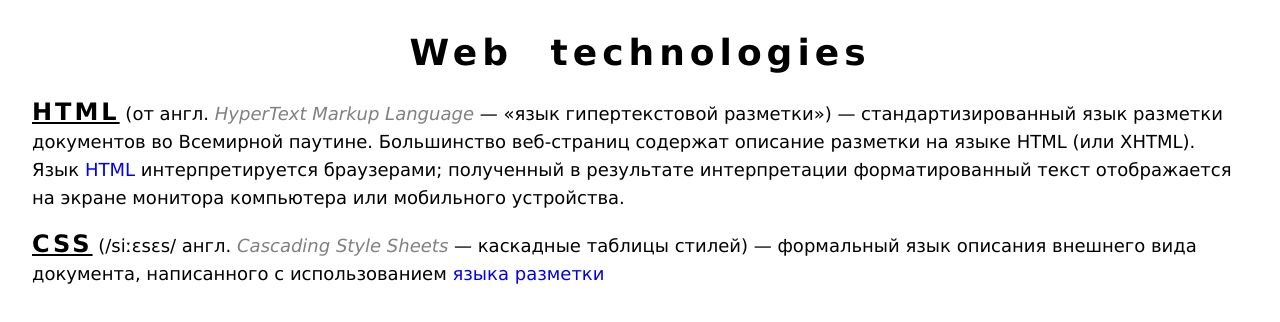
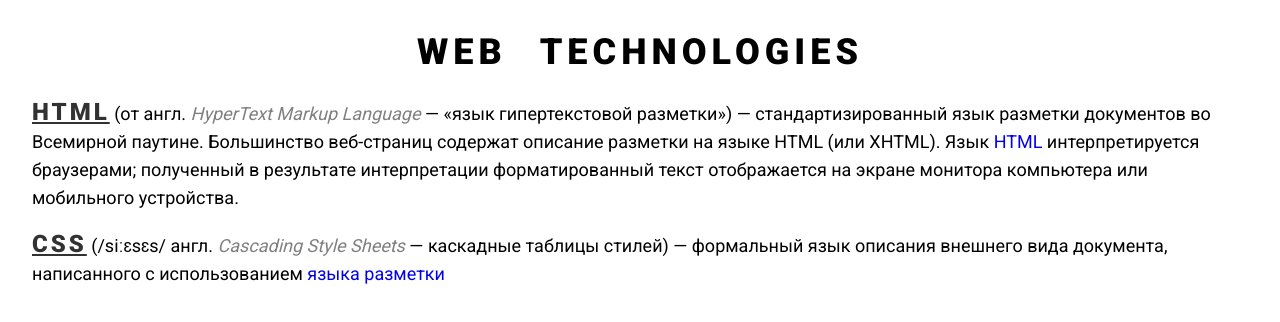
Before and after one commit to taniakononenko23/vscode-git-test38, a plain HTML site: page index.html in a window 1280 px wide. Drawn offline with nearby package versions, Linux system fonts and the light colour scheme.

Commit message:
add init files

```diff
--- a/index.html
+++ b/index.html
@@ -12,16 +12,16 @@
     <link href="https://fonts.googleapis.com/css2?family=Roboto:wght@400;900&display=swap" rel="stylesheet">
   <style>
     html{
-      font-family: Verdana, Geneva, Tahoma, sans-serif;
+      font-family: Roboto, sans-serif;
     font-size: 18px;
     }
     section{
       margin: 32px;
     }
-    h1{
+    .h1{
       word-spacing: 20px;
       letter-spacing: 5px;
-      text-decoration: uppercase;
+      text-transform: uppercase;
       text-align: center;
     }
 
@@ -33,6 +33,7 @@
       letter-spacing: 3px;
       text-decoration: underline;
       font-size: 24px;
+      opacity: 80%;
     }
     .translation{
       color: grey;
@@ -45,7 +46,7 @@
 
   <body>
     <section>
-      <h1>Web technologies</h1>
+      <h1 class="h1">Web technologies</h1>
       <p><span class="technology">HTML</span>
         (от англ.<em class="translation"> HyperText Markup Language</em> — «язык гипертекстовой
         разметки») — стандартизированный язык разметки документов во Всемирной
```
